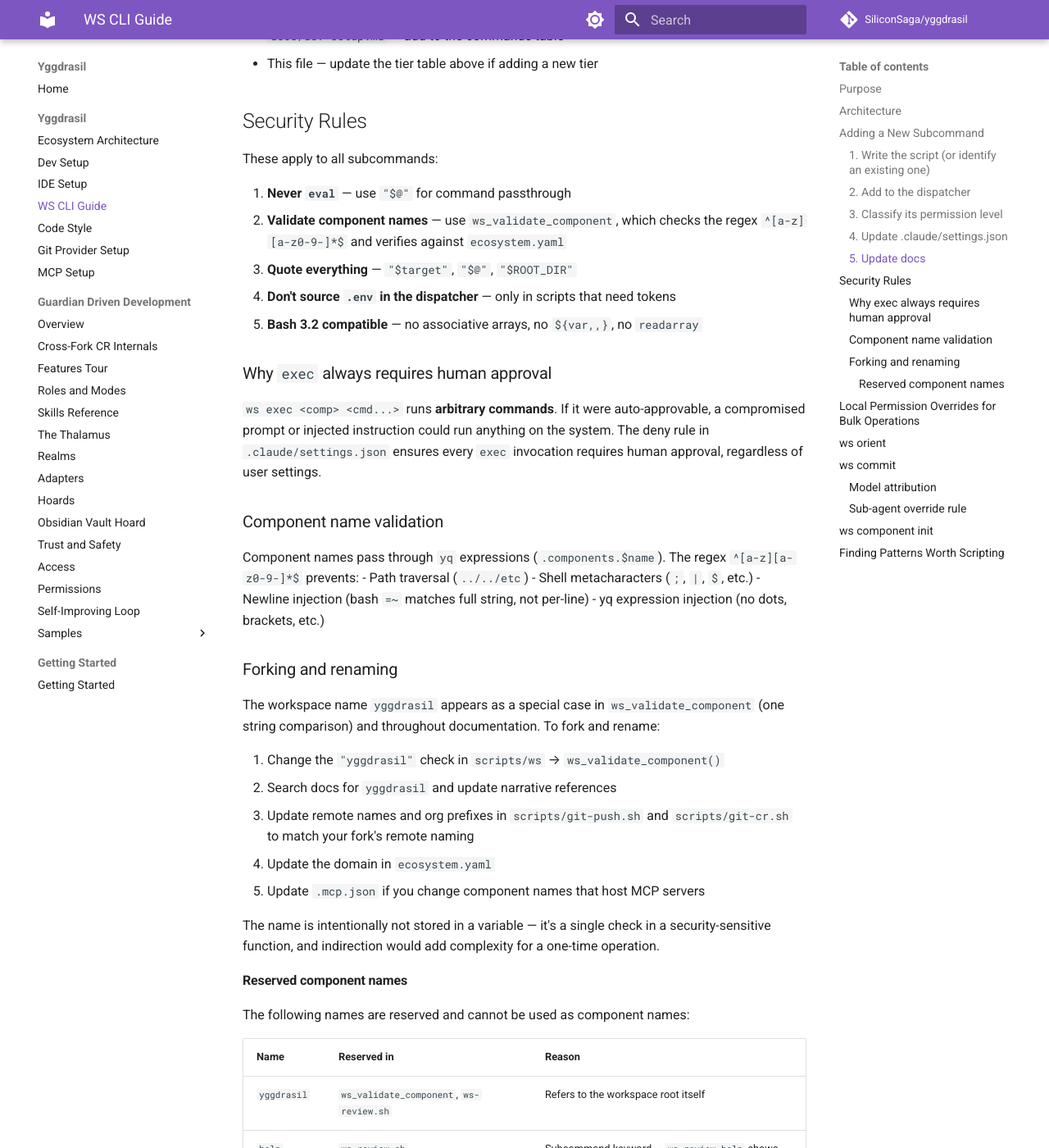
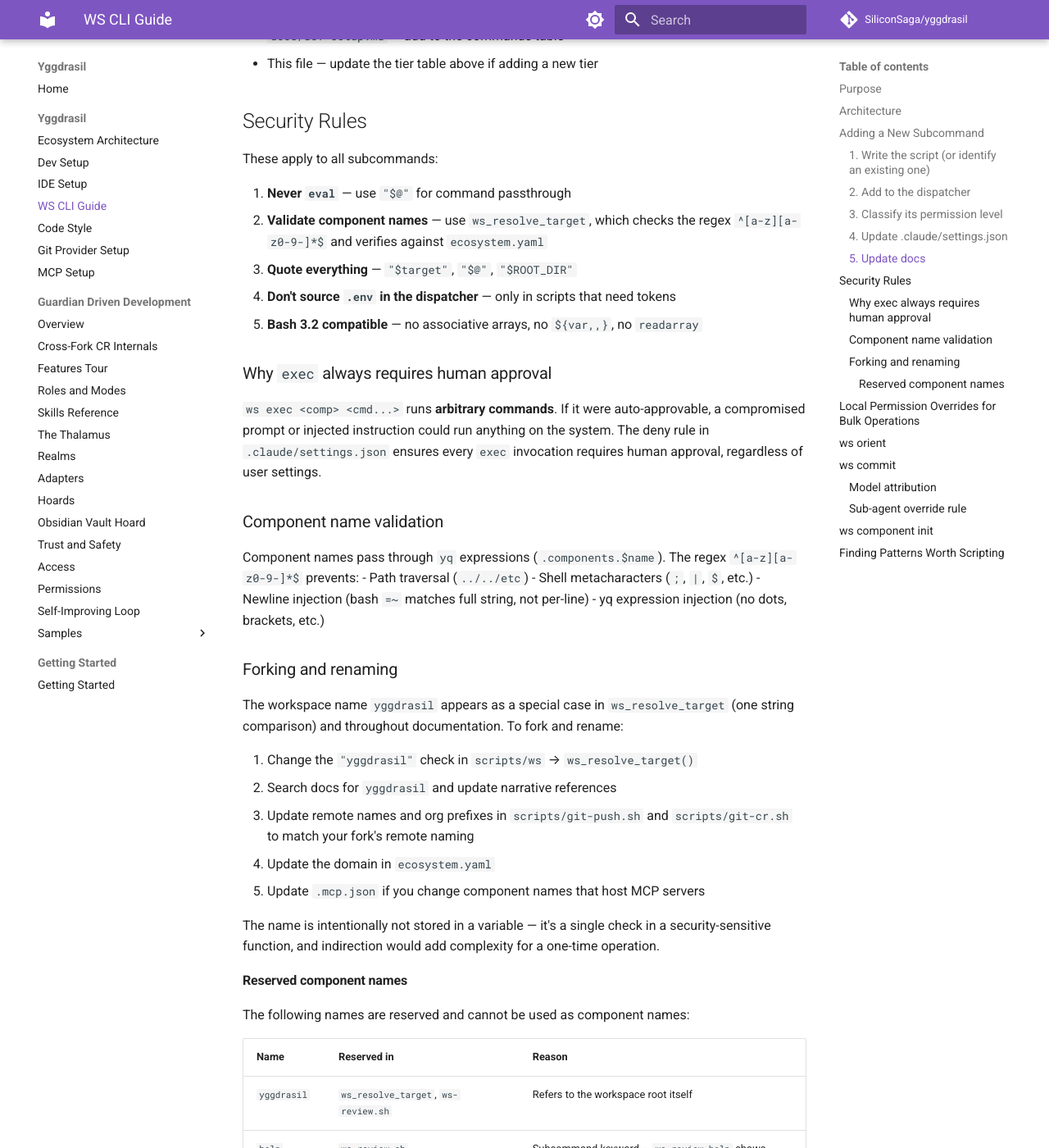
Before and after one commit to SiliconSaga/yggdrasil, an MkDocs documentation site: the page built from docs/ws-cli-guide.md, in a window 1280 px wide and 1400 px high, scrolled down 3026 px. Shown: the whole window at 82% size. Built offline with MkDocs 1.6.1 and Material for MkDocs 9.7.7, drawn with Linux system fonts in a browser that asks for light colours; comment, search, counter and statistics services are not loaded; some of the changed text lies outside the part shown.

Commit message:
refactor(ws): rename ws_validate_component → ws_resolve_target (B1)
The helper resolves every target kind (component, realm, hoard, yggdrasil) but its name said "component". Clean global rename — definition, doc-comment, every scripts/ call site and comment, both test helpers, and the live CLI guide. No back-compat alias (pre-1.0, clean break per the GA design doc). Historical plan/design docs keep the old name as a point-in-time record.

Verified: grep finds no ws_validate_component left under scripts/ or tests/; full suite green; ws status + ws diagnose smoke-checked.

Co-Authored-By: Claude Fable 5 <noreply@anthropic.com>

````diff
--- a/docs/ws-cli-guide.md
+++ b/docs/ws-cli-guide.md
@@ -60,7 +60,7 @@ Or if it needs component resolution:
 ws_mycommand() {
     local comp="${1:-.}"
     shift
-    ws_validate_component "$comp"
+    ws_resolve_target "$comp"
     cd "$COMPONENT_DIR" && bash "$SCRIPT_DIR/my-script.sh" "$@"
 }
 ```
@@ -116,7 +116,7 @@ Every subcommand falls into one of three tiers:
 These apply to all subcommands:
 
 1. **Never `eval`** — use `"$@"` for command passthrough
-2. **Validate component names** — use `ws_validate_component`, which checks
+2. **Validate component names** — use `ws_resolve_target`, which checks
    the regex `^[a-z][a-z0-9-]*$` and verifies against `ecosystem.yaml`
 3. **Quote everything** — `"$target"`, `"$@"`, `"$ROOT_DIR"`
 4. **Don't source `.env` in the dispatcher** — only in scripts that need tokens
@@ -136,10 +136,10 @@ Component names pass through `yq` expressions (`.components.$name`). The regex `
 
 ### Forking and renaming
 
-The workspace name `yggdrasil` appears as a special case in `ws_validate_component`
+The workspace name `yggdrasil` appears as a special case in `ws_resolve_target`
 (one string comparison) and throughout documentation. To fork and rename:
 
-1. Change the `"yggdrasil"` check in `scripts/ws` → `ws_validate_component()`
+1. Change the `"yggdrasil"` check in `scripts/ws` → `ws_resolve_target()`
 2. Search docs for `yggdrasil` and update narrative references
 3. Update remote names and org prefixes in `scripts/git-push.sh` and
    `scripts/git-cr.sh` to match your fork's remote naming
@@ -154,7 +154,7 @@ The following names are reserved and cannot be used as component names:
 
 | Name | Reserved in | Reason |
 |---|---|---|
-| `yggdrasil` | `ws_validate_component`, `ws-review.sh` | Refers to the workspace root itself |
+| `yggdrasil` | `ws_resolve_target`, `ws-review.sh` | Refers to the workspace root itself |
 | `help` | `ws-review.sh` | Subcommand keyword — `ws review help` shows usage |
 
 If you add new subcommand keywords to any `ws-*.sh` script, guard them before the component name validation block (see the `help` check in `ws-review.sh` as a pattern).
````
Also changed, not shown: 11 other files.
